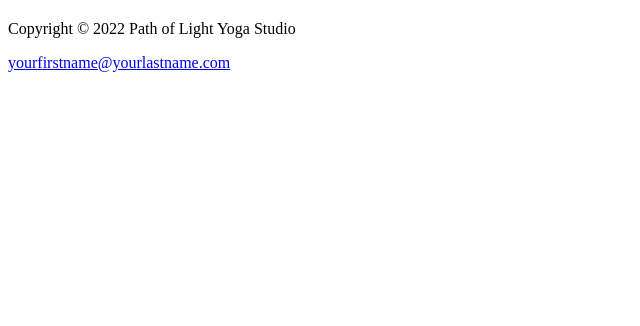
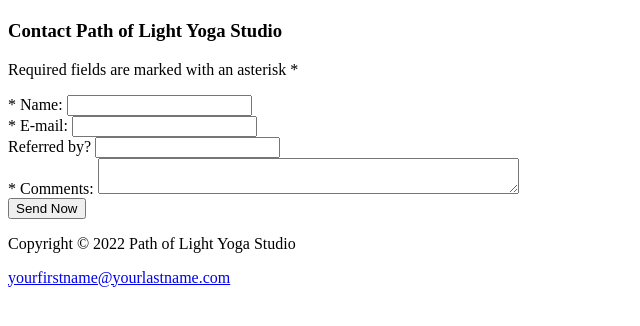
Before and after one commit to sayam56/htmlWebsitePractice, a plain HTML site: page contact.html in a window 1280 px wide. Shown: the part 148-474 px from the top of the page, without its empty margins (0-640 px from the left). Drawn offline with Linux system fonts and the light colour scheme.

Commit message:
completed html template

```diff
--- a/contact.html
+++ b/contact.html
@@ -22,7 +22,31 @@
 
         <main>
             <div class="classOuter">
-
+                <div class="contactRow">
+                    <h3>Contact Path of Light Yoga Studio</h3>
+                    <p>Required fields are marked with an asterisk *</p>
+                    <form action="" method="get" class="contactForm">
+                        <div class="form-textfield">
+                          <label for="name"> * Name: </label>
+                          <input type="text" name="name" id="name" required />
+                        </div>
+                        <div class="form-textfield">
+                          <label for="email"> * E-mail: </label>
+                          <input type="email" name="email" id="email" required />
+                        </div>
+                        <div class="form-textfield">
+                            <label for="refer"> Referred by? </label>
+                            <input type="text" name="refer" id="refer" />
+                          </div>
+                          <div class="form-textfield">
+                            <label for="comments"> * Comments: </label>
+                            <textarea name="comments" id="comments" rows="2" cols="50" required> </textarea>
+                          </div>
+                        <div class="form-submit">
+                          <input type="submit" value="Send Now" />
+                        </div>
+                      </form>
+                </div>
             </div>
         </main>
     </div>
```
